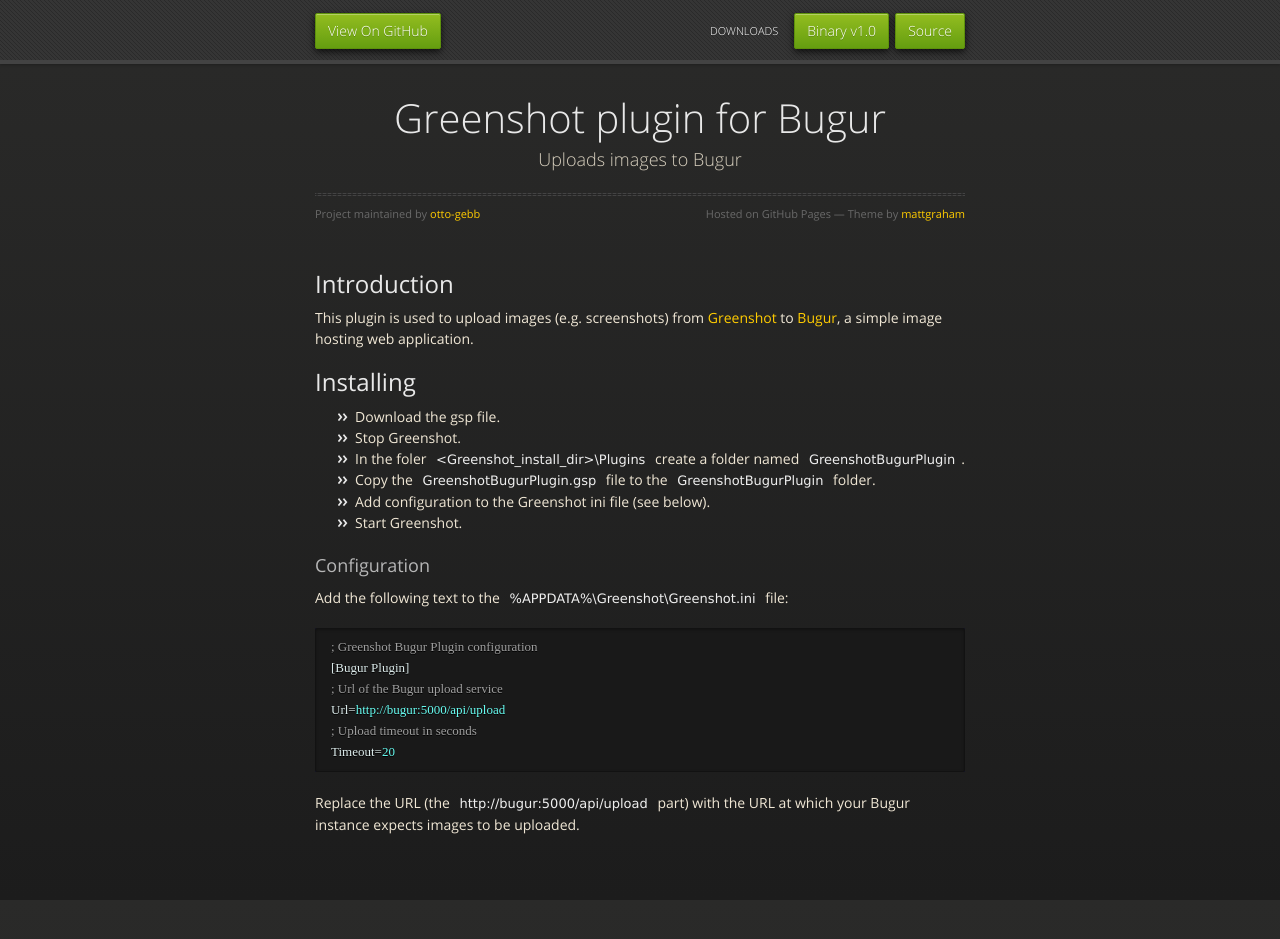
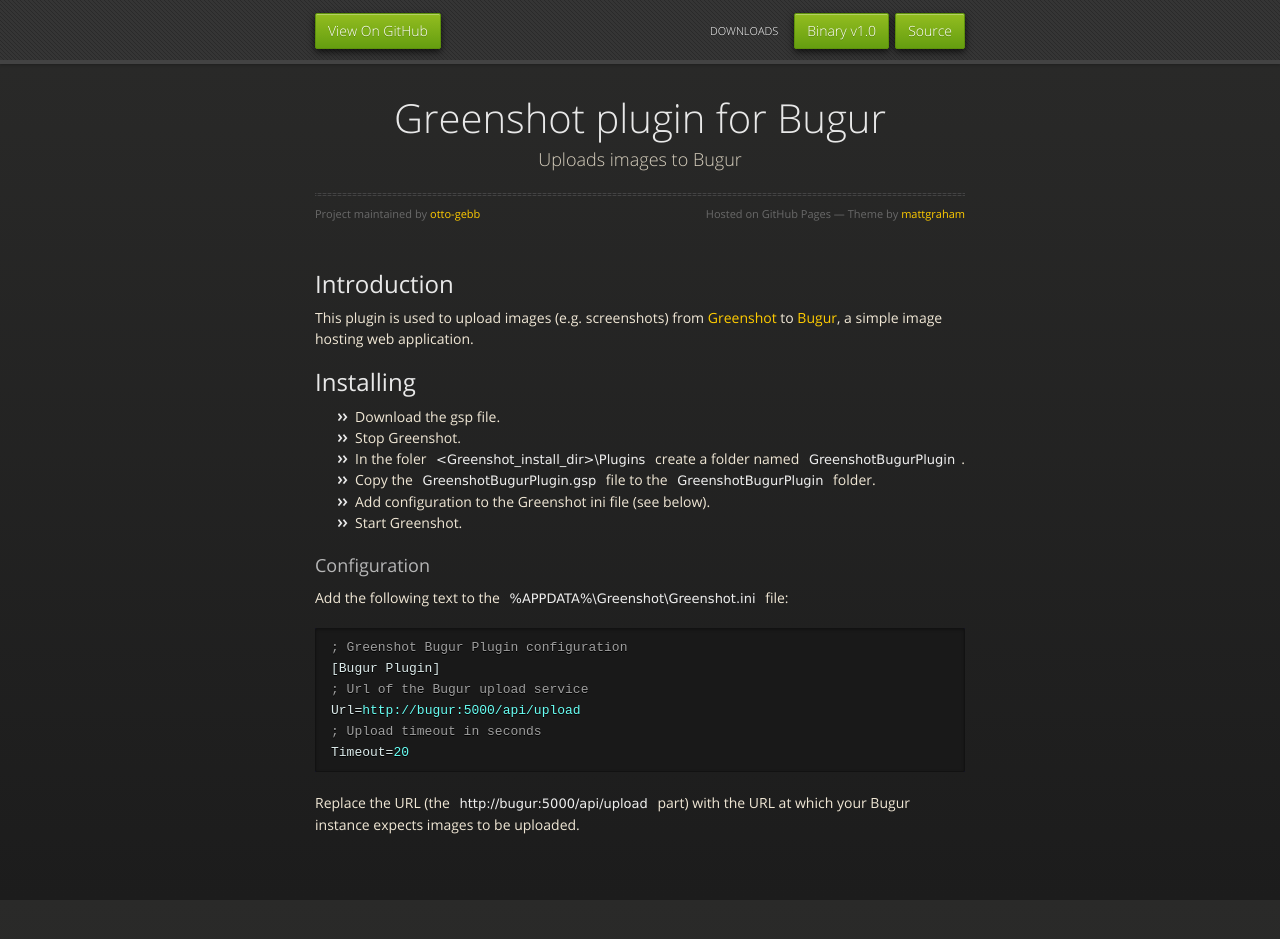
Before and after one commit to otto-gebb/GreenshotBugurPlugin, a Jekyll site: the page built from index.md, in a window 1280 px wide and 945 px high. Shown: the top 939 px of the window. Built offline with Jekyll 4.4.1, drawn with Linux system fonts in a browser that asks for light colours; nearby versions of some CDN libraries.

Commit message:
Prefer monospaced font to serif in code highlights.

```diff
--- a/_sass/_syntax-highlighting-dark.scss
+++ b/_sass/_syntax-highlighting-dark.scss
@@ -18,7 +18,7 @@
 
     span {
         font-weight: 300;
-        font-family: 'Source Code Pro', serif;
+        font-family: 'Source Code Pro', monospace, serif;
     }
 
     .c { color: $base01; } /* Comment */
```
